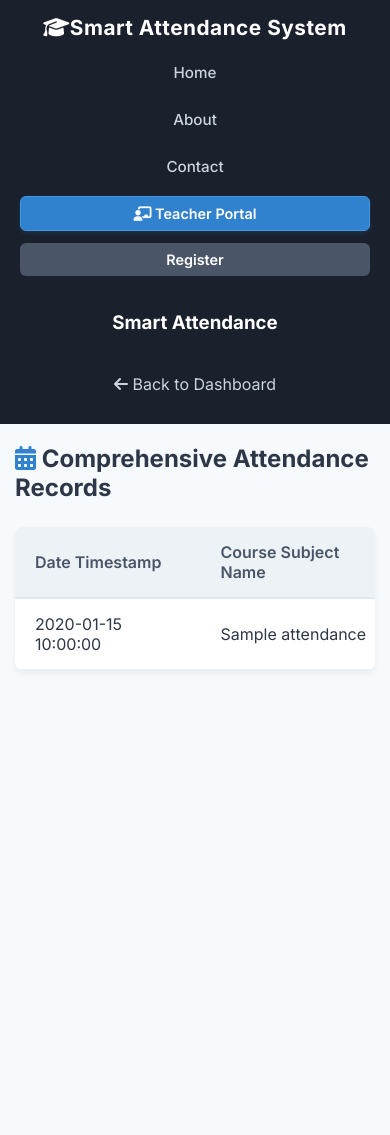
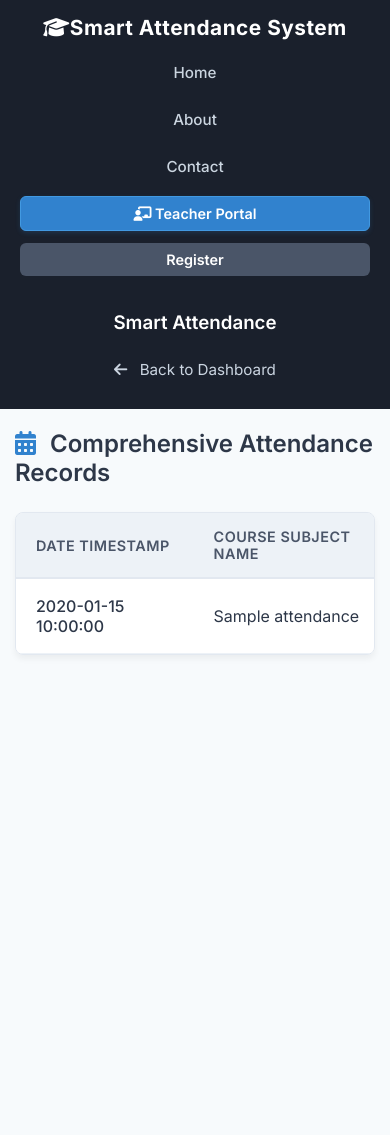
Before and after one commit to vidhyasubramani-bot/attendance-system, a Flask app: page /my_attendance in a window 390 px wide. Run offline with Flask 3, Linux system fonts and the light colour scheme; the visitor is signed in with stand-in values (Sample User, id 1); a database or web service that is not in the repository returns one stand-in record (values such as "Sample title"); some libraries are stand-ins or nearby versions.

Commit message:
change html

```diff
--- a/templates/my_attendance.html
+++ b/templates/my_attendance.html
@@ -1,31 +1,70 @@
 {% extends "base.html" %}
 {% block content %}
-<div style="display: flex; min-height: 100vh;">
-    <div style="width: 260px; background-color: #1a202c; color: white; padding-top: 30px;">
-        <h3 style="text-align: center; margin-bottom: 30px;">Smart Attendance</h3>
-        <p style="padding: 10px 25px; margin: 0;"><a href="{{ url_for('dashboard') }}" style="color: #cbd5e1; text-decoration: none;"><i class="fas fa-arrow-left"></i> Back to Dashboard</a></p>
+
+<style>
+    @media (max-width: 768px) {
+        .page-container {
+            flex-direction: column !important;
+        }
+        .sidebar-panel {
+            width: 100% !important;
+            padding: 20px 15px !important;
+            text-align: center !important;
+            min-height: auto !important;
+        }
+        .sidebar-panel h3 {
+            margin-bottom: 15px !important;
+        }
+        .main-content-panel {
+            padding: 20px !important;
+        }
+    }
+</style>
+
+<div class="page-container" style="display: flex; min-height: 100vh;">
+    <div class="sidebar-panel" style="width: 260px; background-color: #1a202c; color: white; padding-top: 30px; box-sizing: border-box;">
+        <h3 style="text-align: center; margin-bottom: 30px; font-weight: 600;">Smart Attendance</h3>
+        <p style="padding: 10px 25px; margin: 0;">
+            <a href="{{ url_for('dashboard') }}" style="color: #cbd5e1; text-decoration: none; font-size: 0.95rem;">
+                <i class="fas fa-arrow-left" style="margin-right: 8px;"></i> Back to Dashboard
+            </a>
+        </p>
     </div>
 
-    <div style="flex: 1; padding: 40px; background-color: #f7fafc;">
-        <h2 style="color: #2d3748; margin-bottom: 25px;"><i class="fas fa-calendar-alt" style="color: #3182ce;"></i> Comprehensive Attendance Records</h2>
-        <div style="background: white; border-radius: 8px; box-shadow: 0 4px 6px rgba(0,0,0,0.05); overflow-x: auto;">
+    <div class="main-content-panel" style="flex: 1; padding: 40px; background-color: #f7fafc; box-sizing: border-box;">
+        <h2 style="color: #2d3748; margin-bottom: 25px; font-weight: 600;">
+            <i class="fas fa-calendar-alt" style="color: #3182ce; margin-right: 8px;"></i> Comprehensive Attendance Records
+        </h2>
+
+        <div style="background: white; border-radius: 8px; box-shadow: 0 4px 6px rgba(0,0,0,0.05); overflow-x: auto; border: 1px solid #e2e8f0;">
             <table style="width: 100%; border-collapse: collapse; text-align: left; min-width: 500px;">
                 <thead>
-                    <tr style="background-color: #edf2f7; border-bottom: 2px solid #e2e8f0;">
-                        <th style="padding: 15px 20px; color: #4a5568; font-weight: 600;">Date Timestamp</th>
-                        <th style="padding: 15px 20px; color: #4a5568; font-weight: 600;">Course Subject Name</th>
-                        <th style="padding: 15px 20px; color: #4a5568; font-weight: 600;">Log Status</th>
+                    <tr style="background-color: #edf2f7; border-bottom: 2px solid #e2e8f0; color: #4a5568; font-size: 0.9rem; text-transform: uppercase; letter-spacing: 0.5px;">
+                        <th style="padding: 15px 20px; font-weight: 600;">Date Timestamp</th>
+                        <th style="padding: 15px 20px; font-weight: 600;">Course Subject Name</th>
+                        <th style="padding: 15px 20px; font-weight: 600;">Log Status</th>
                     </tr>
                 </thead>
                 <tbody>
                     {% for log in history %}
-                    <tr style="border-bottom: 1px solid #edf2f7;">
-                        <td style="padding: 15px 20px; color: #2d3748;">{{ log.date }}</td>
-                        <td style="padding: 15px 20px; color: #2d3748;">{{ log.subject }}</td>
+                    <tr style="border-bottom: 1px solid #edf2f7; color: #4a5568;">
+                        {% set log_date = log.date if log.date is defined else (log[0] if log is sequence else '') %}
+                        {% set log_subject = log.subject if log.subject is defined else (log[1] if log is sequence else '') %}
+                        {% set log_status = log.status if log.status is defined else (log[2] if log is sequence else '') %}
+
+                        <td style="padding: 15px 20px; color: #2d3748; font-weight: 500;">{{ log_date }}</td>
+                        <td style="padding: 15px 20px; color: #2d3748;">{{ log_subject }}</td>
                         <td style="padding: 15px 20px;">
-                            <span style="background-color: {% if log.status == 'Present' %}#c6f6d5{% else %}#fed7d7{% endif %}; color: {% if log.status == 'Present' %}#22543d{% else %}#742a2a{% endif %}; padding: 4px 10px; border-radius: 4px; font-weight: 500; font-size: 0.9rem;">
-                                {{ log.status }}
+                            <span style="background-color: {% if log_status == 'Present' %}#c6f6d5{% else %}#fed7d7{% endif %}; color: {% if log_status == 'Present' %}#22543d{% else %}#742a2a{% endif %}; padding: 6px 14px; border-radius: 20px; font-weight: 700; font-size: 0.85rem; display: inline-block;">
+                                {% if log_status == 'Present' %}● Present{% else %}● Absent{% endif %}
                             </span>
+                        </td>
+                    </tr>
+                    {% else %}
+                    <tr>
+                        <td colspan="3" style="padding: 50px; text-align: center; color: #a0aec0; font-size: 1rem;">
+                            <i class="fas fa-clipboard-list fa-2x mb-3" style="display: block; color: #cbd5e0; margin-bottom: 10px;"></i>
+                            No attendance history logs discovered for this profile.
                         </td>
                     </tr>
                     {% endfor %}
@@ -34,4 +73,5 @@
         </div>
     </div>
 </div>
+
 {% endblock %}
```
